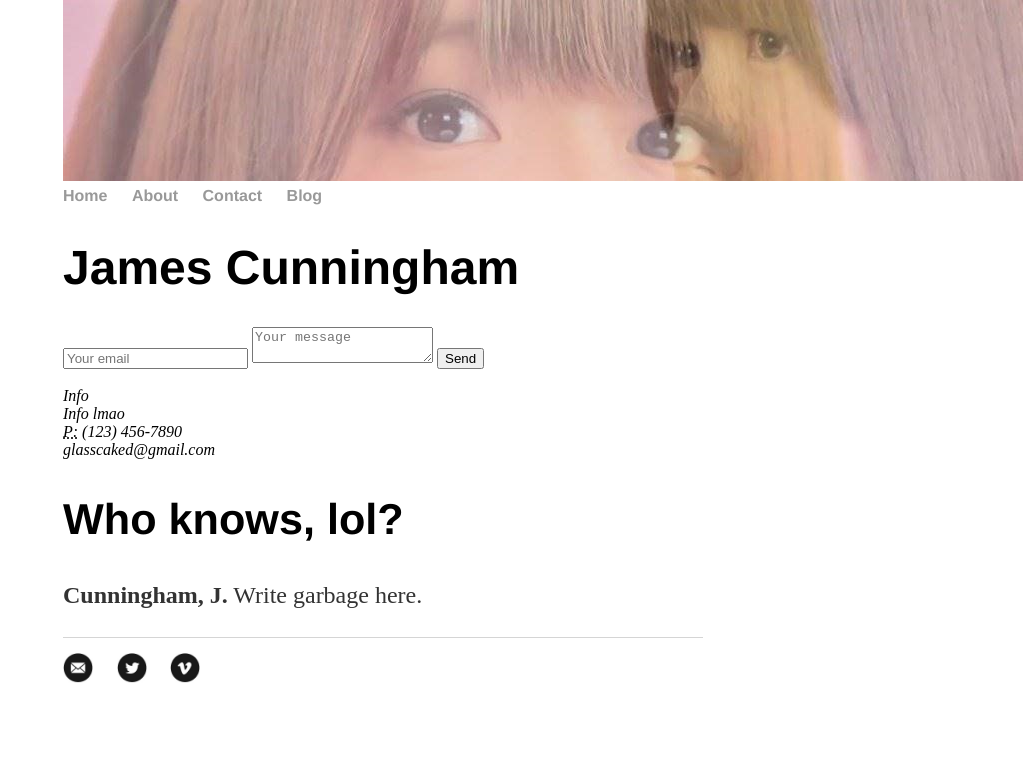
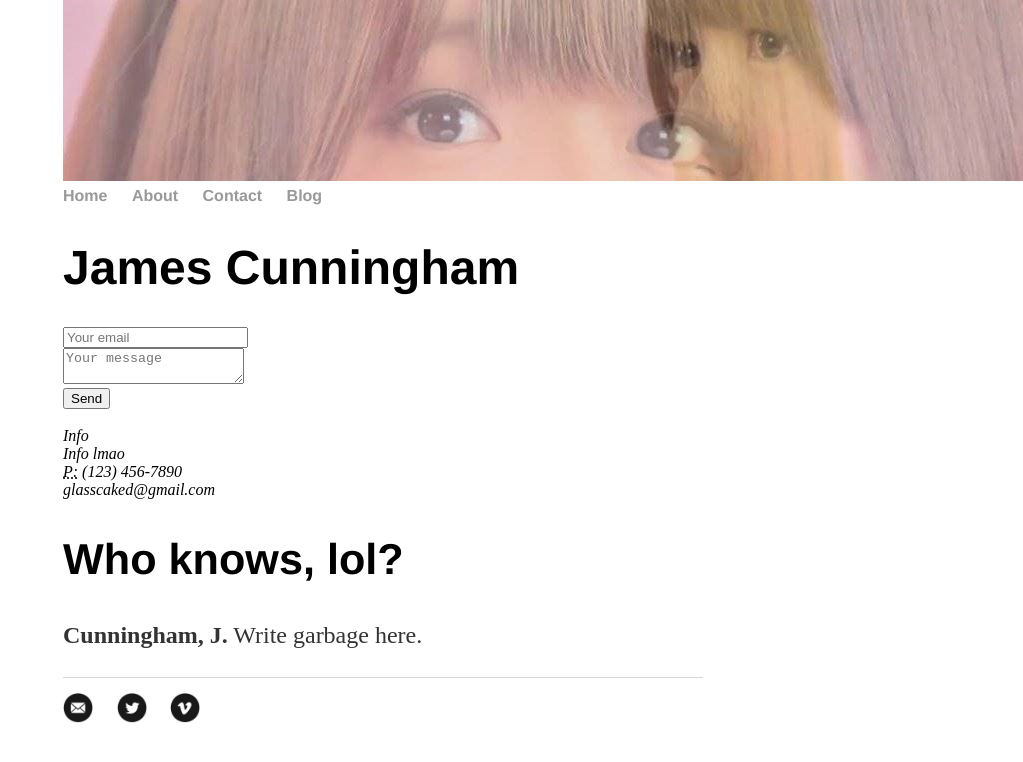
Before and after one commit to glasscaked/strip, a Jekyll site: the page built from contact/index.html, in a window 1280 px wide. Shown: the top 762 px of the page, without its empty margins (257-1280 px from the left). Built offline with Jekyll 4.4.1, drawn with Linux system fonts in a browser that asks for light colours.

Commit message:
Update index.html

```diff
--- a/contact/index.html
+++ b/contact/index.html
@@ -5,9 +5,9 @@ title: Contact
 
 	<div class="Contact">
 					<h1>James Cunningham</h1>
-		<form method="POST" action="http://formspree.io/glasscaked@gmail.com">
-  <input name="email" placeholder="Your email" type="email">
-  <textarea name="message" placeholder="Your message"></textarea>
+				<form method="POST" action="http://formspree.io/glasscaked@gmail.com">
+  <input name="email" placeholder="Your email" type="email"><br>
+  <textarea name="message" placeholder="Your message"></textarea><br>
   <button type="submit">Send</button>
 </form>
 					<address>
```
